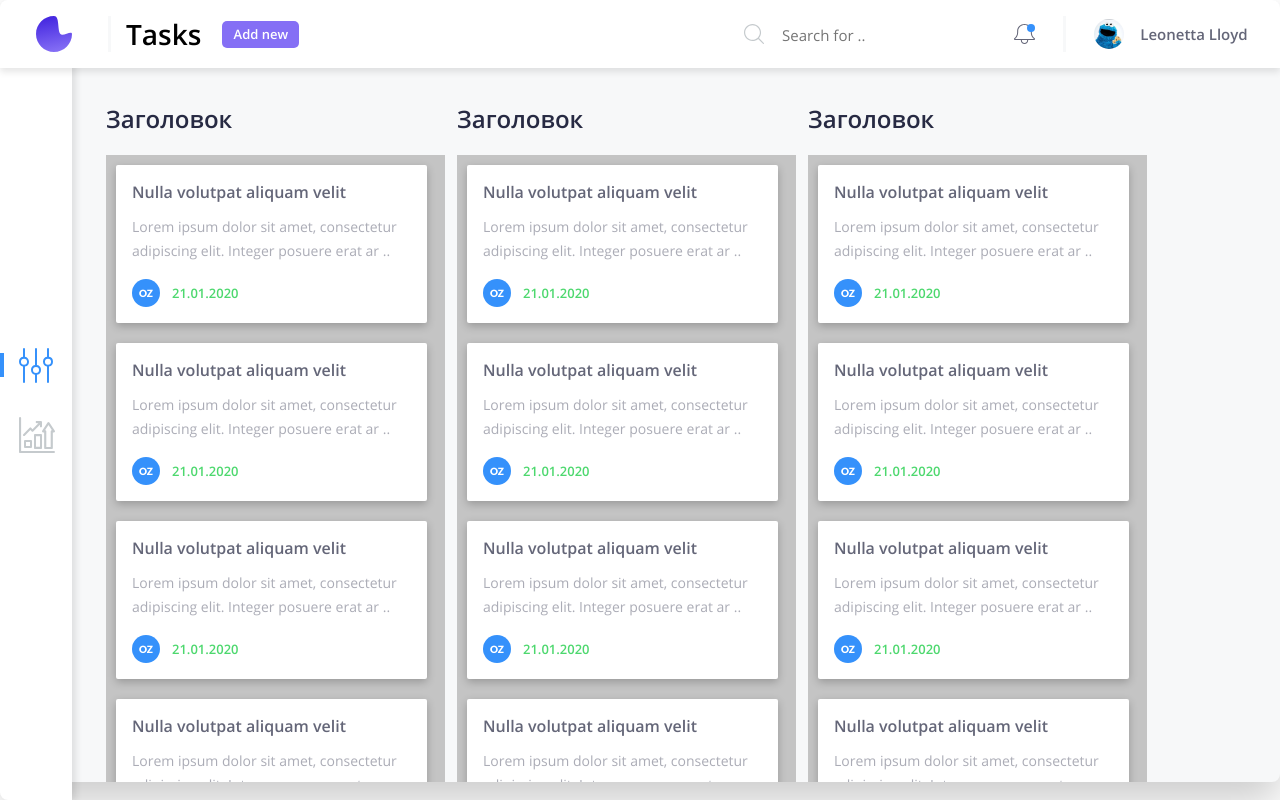
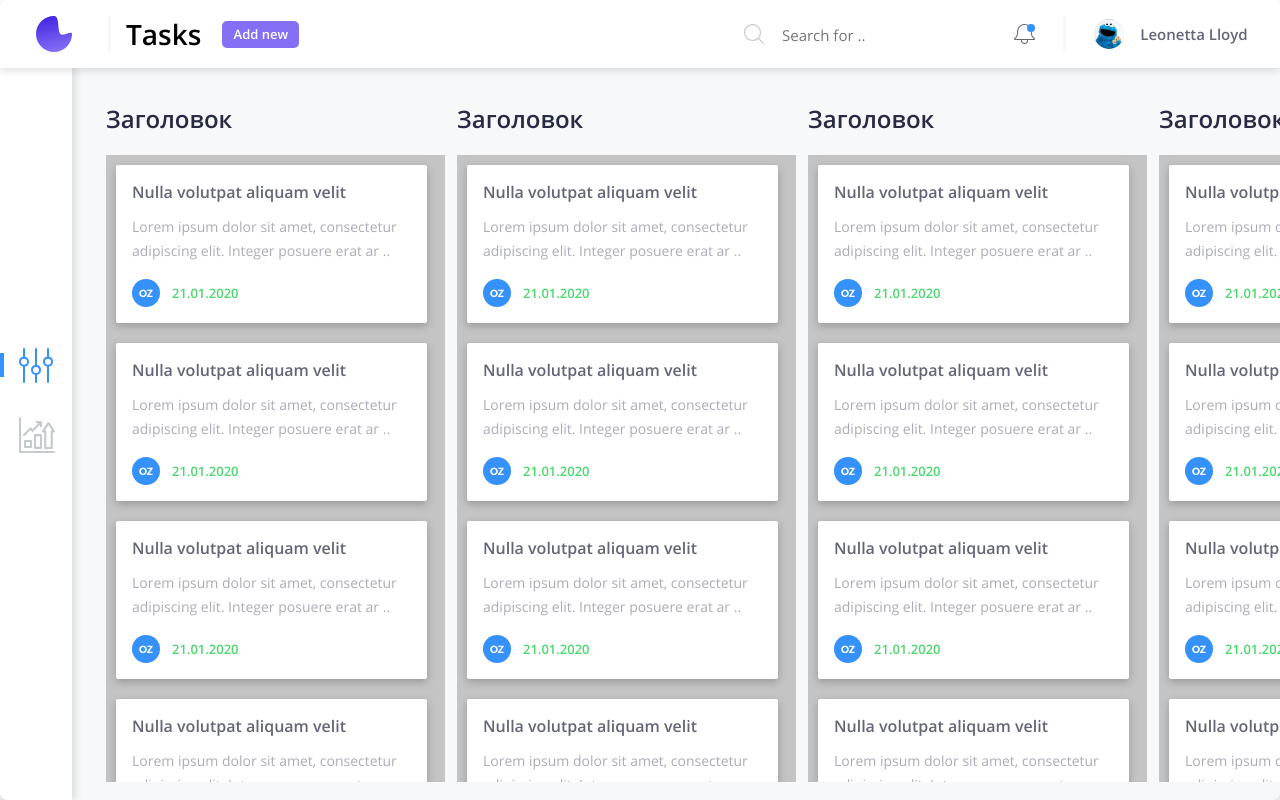
Before and after one commit to AlexValyshev/jungaroo-project, a Nuxt app: page / in a window 1280 px wide. Built offline with nearby package versions, Linux system fonts and the light colour scheme.

Commit message:
fix: Исправить недочеты по блоку Columns, SideBar, Header

```diff
--- a/components/Card.vue
+++ b/components/Card.vue
@@ -24,6 +24,10 @@
   padding: 16px 0;
   border-radius: 2px;
   display: flex;
+}
+
+.card:last-child {
+  margin-bottom: 12px;
 }
 
 .card_theme_light {
--- a/components/Cards.vue
+++ b/components/Cards.vue
@@ -1,5 +1,6 @@
 <template>
   <div class="cards">
+    <Card></Card>
     <Card></Card>
     <Card></Card>
     <Card></Card>
@@ -20,15 +21,14 @@ export default {
 <style>
 .cards {
   width: 100%;
-  height: calc(100vh - 173px);
+  max-height: calc(100vh - 173px);
   box-sizing: border-box;
   padding-top: 10px;
   padding-left: 10px;
-  padding-bottom: 30px;
-  overflow-y: scroll;
+  overflow-y: auto;
   background: #c4c4c4;
   display: grid;
-  grid-template-rows: repeat(auto-fit, minmax(158px, 1fr));
+  grid-template-rows: repeat(auto-fit, minmax(158px, auto));
   grid-row-gap: 20px;
 
 }
--- a/components/Columns.vue
+++ b/components/Columns.vue
@@ -1,5 +1,7 @@
 <template>
   <section class="columns">
+    <Column></Column>
+    <Column></Column>
     <Column></Column>
     <Column></Column>
     <Column></Column>
@@ -17,7 +19,7 @@ export default {
 
 <style>
 .columns {
-  height: calc(100vh - 86px);
+  height: calc(100vh - 68px);
   padding-left: 106px;
   padding-top: 34px;
   box-sizing: border-box;
@@ -26,6 +28,6 @@ export default {
   grid-auto-flow: column;
   grid-auto-columns: 339px;
   grid-column-gap: 12px;
-  /* overflow-x: scroll; */
+  overflow-x: auto;
 }
 </style>
```
